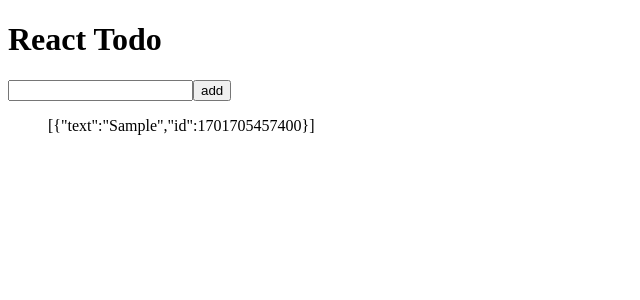
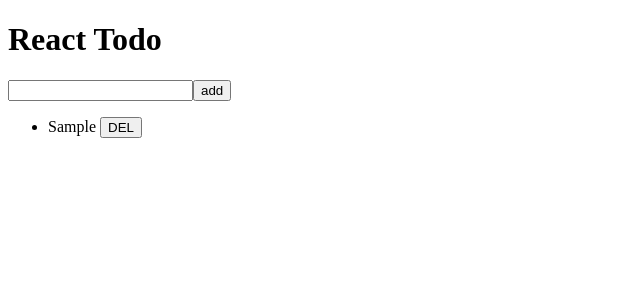
Before and after one commit to vitaZ-dev/redux-study, a React (Create React App) app: page / in a window 1280 px wide. Both pictures are taken after typing "Sample" into the empty fields and a click on the button "add". Shown: the top 300 px of the page, without its empty margins (0-640 px from the left). Built offline with nearby package versions, Linux system fonts and the light colour scheme.

Commit message:
react redux - delete todo

```diff
--- /dev/null
+++ b/src/components/TodoItem.js
@@ -0,0 +1,18 @@
+import React from "react";
+import { connect } from 'react-redux';
+import { actionCreators } from "../store";
+
+const TodoItem = ({ text, onBtnClick }) => {
+  return (
+    <>
+      <li>{text} <button onClick={onBtnClick}>DEL</button></li>
+    </>
+  )
+}
+
+function mapDispatchToProps(dispatch, ownProps) {
+  return {
+    onBtnClick: () => dispatch(actionCreators.deleteTodo(ownProps.id))
+  }
+}
+export default connect(null, mapDispatchToProps)(TodoItem);
--- a/src/routes/Home.js
+++ b/src/routes/Home.js
@@ -1,6 +1,7 @@
 import React, { useState } from "react";
 import { connect } from 'react-redux';
 import { actionCreators } from "../store";
+import TodoItem from '../components/TodoItem';
 
 const Home = ({ todos, addTodo }) => {
   const [text, setText] = useState('');;
@@ -18,7 +19,7 @@
         <button>add</button>
       </form>
       <ul>
-        {JSON.stringify(todos)}
+        {todos.map(todo => <TodoItem key={todo.id} {...todo} />)}
       </ul>
     </>
   );
--- a/src/store.js
+++ b/src/store.js
@@ -7,7 +7,7 @@
   return { type: ADD, text }
 }
 const deleteTodo = id => {
-  return { type: DELETE, id }
+  return { type: DELETE, id: parseInt(id) }
 }
 
 const reducer = (state = [], action) => {
```
